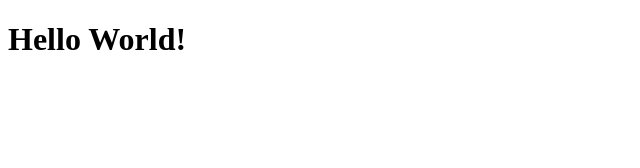
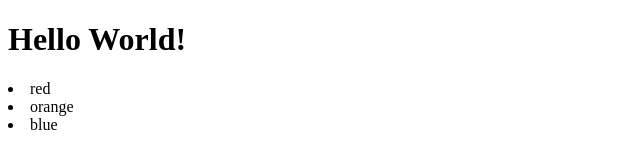
Before and after one commit to geoborm/kekambas-111_hello_world, a plain HTML site: page hello_world/index.html in a window 1280 px wide. Shown: the whole page, without its empty margins (0-640 px from the left). Drawn offline with Linux system fonts and the light colour scheme.

Commit message:
initial commit

```diff
--- a/hello_world/index.html
+++ b/hello_world/index.html
@@ -9,5 +9,10 @@
 <body>
     <!-- Notes go here -->
     <h1> Hello World! </h1>
+    <uo>
+        <li>red</li>
+        <li>orange</li>
+        <li>blue</li>
+    </uo>
 </body>
 </html>
```
